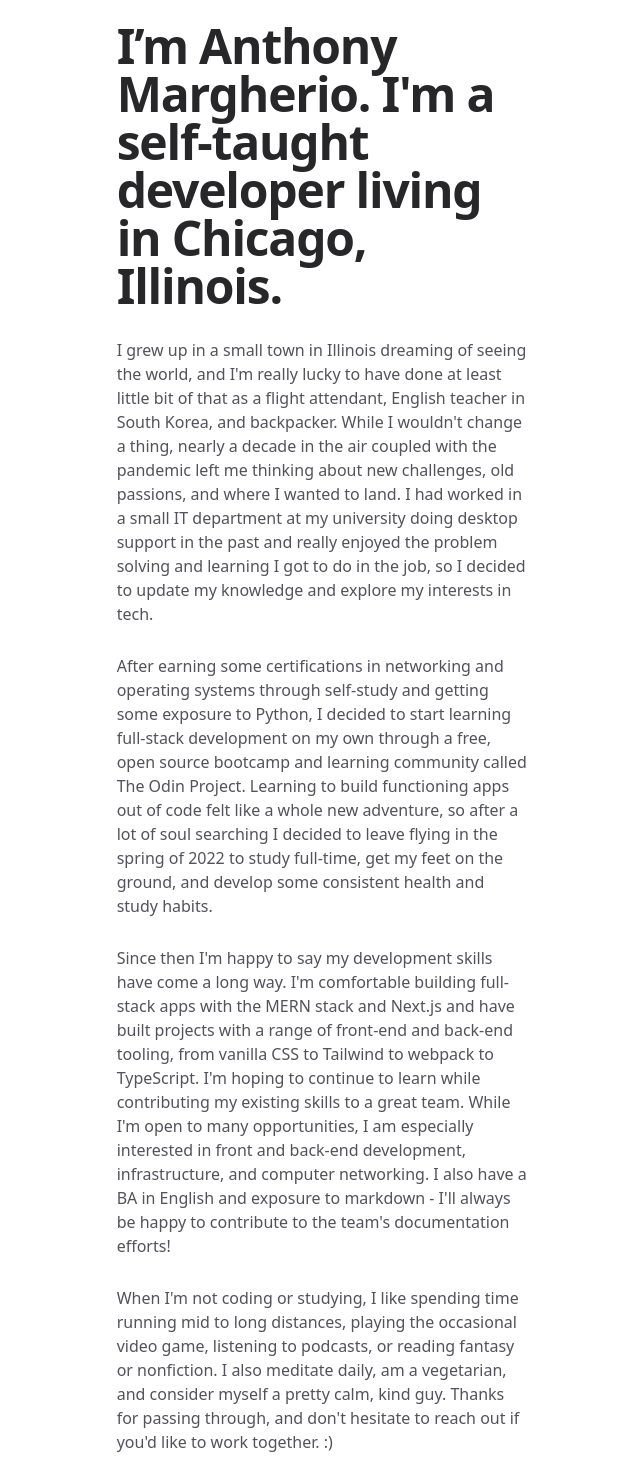
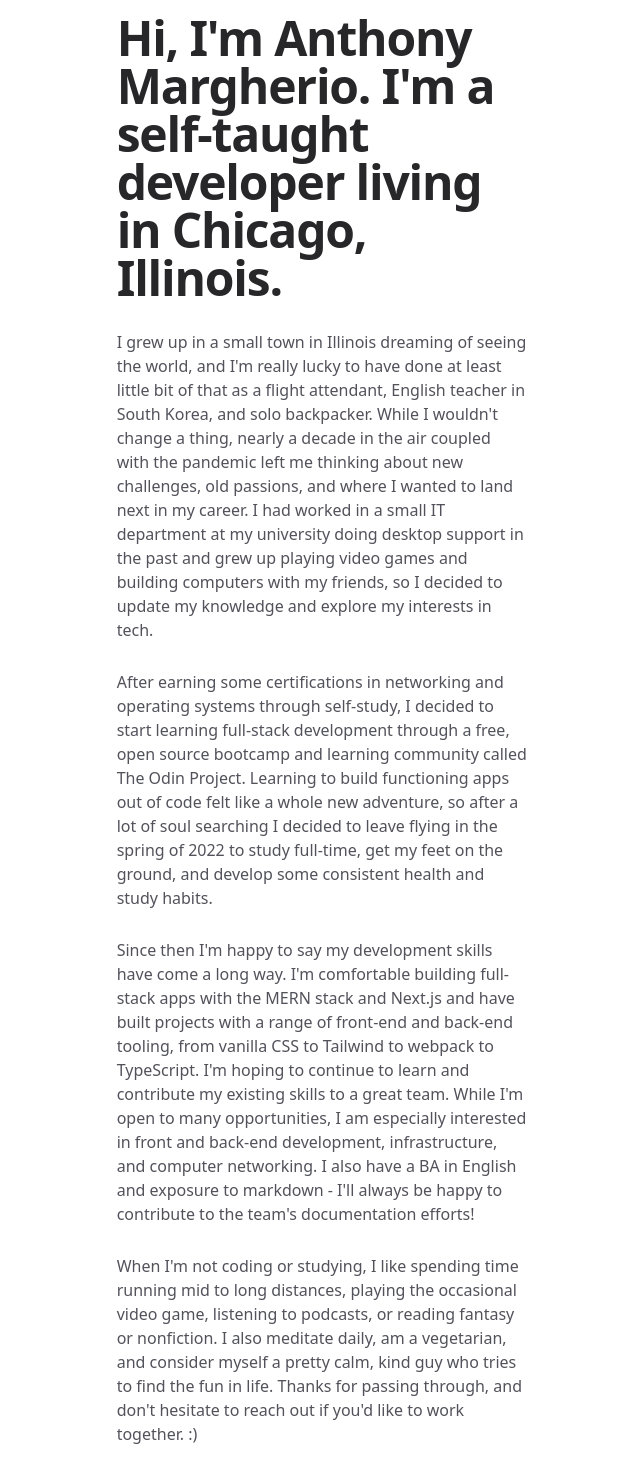
Before and after one commit to amargh2/portfolio-next, a Next.js app: page /about in a window 1280 px wide. Shown: the part 70-1540 px from the top of the page, without its empty margins (318-958 px from the left). Built offline with nearby package versions, Linux system fonts and the light colour scheme.

Commit message:
setting up layout, edits to the nav and about

```diff
--- a/src/components/Nav.tsx
+++ b/src/components/Nav.tsx
@@ -4,7 +4,7 @@ export default function Nav() {
     <div className="flex align-middle justify-center py-2">
       <div className="flex justify-center align-middle">
         <div className="flex rounded-full bg-white/90 px-3 text-sm font-medium text-zinc-800 shadow-lg shadow-zinc-800/5 ring-1 ring-zinc-900/5 backdrop-blur dark:bg-zinc-800/90 dark:text-zinc-200 dark:ring-white/10">
-          <Link href='/home'>
+          <Link href='/'>
             <button
               type="button"
               className="hover:bg-gradient-to-r hover:to-indigo-500 hover:from-cyan-300 rounded-l-lg bg-gradient-to-br py-1 w-24 hover:text-white font-medium"
--- a/src/pages/about.tsx
+++ b/src/pages/about.tsx
@@ -12,7 +12,7 @@ export default function About () {
       </Head>
       <Nav />
 
-      <div className="mt-4">
+      <div className="mt-2 mb-4">
         <div className="grid grid-cols-1 gap-y-16 lg:grid-cols-3 lg:grid-rows-[auto_1fr] lg:gap-y-12">
           <div className="lg:pl-20">
             <div className="max-w-xs px-2.5 lg:max-w-none">
@@ -21,22 +21,23 @@ export default function About () {
           <div className="lg:order-second lg:row-span-2 flex justify-center m-2">
             <div className="mt-6 space-y-7 text-base text-zinc-600 dark:text-zinc-400">
             <h1 className="text-4xl font-bold tracking-tight text-zinc-800 dark:text-zinc-100 sm:text-5xl">
-              I’m Anthony Margherio. I'm a self-taught developer living in Chicago, Illinois.
+              Hi, I'm Anthony Margherio. I'm a self-taught developer living in Chicago, Illinois.
             </h1>
               <p>
                 I grew up in a small town in Illinois dreaming of seeing the world,
                 and I'm really lucky to have done at least little bit of that
-                as a flight attendant, English teacher in South Korea, and backpacker. While I wouldn't change a thing,
+                as a flight attendant, English teacher in South Korea, and solo backpacker.
+                While I wouldn't change a thing,
                 nearly a decade in the air coupled with the pandemic left me thinking about
-                new challenges, old passions, and where I wanted to land.
+                new challenges, old passions, and where I wanted to land next in my career.
                 I had worked in a small IT department at my university doing desktop support in the past and
-                really enjoyed the problem solving and learning I got to do in the job,
-                so I decided to update my knowledge and explore my interests in tech.
+                grew up playing video games and building computers with my friends, so I decided to
+                update my knowledge and explore my interests in tech.
                 </p>
                 <p>
                 After earning some certifications in networking and operating systems
-                through self-study and getting some exposure to Python, I decided to
-                start learning full-stack development on my own through a free, open source bootcamp and
+                through self-study, I decided to
+                start learning full-stack development through a free, open source bootcamp and
                 learning community called The Odin Project. Learning to build functioning apps out of code
                 felt like a whole new adventure, so
                 after a lot of soul searching I decided to leave flying in the spring of 2022 to
@@ -48,7 +49,7 @@ export default function About () {
                 Since then I'm happy to say my development skills have come a long way.
                 I'm comfortable building full-stack apps with the MERN stack and Next.js and have built projects
                 with a range of front-end and back-end tooling, from vanilla CSS to Tailwind to webpack to
-                TypeScript. I'm hoping to continue to learn while contributing my existing skills
+                TypeScript. I'm hoping to continue to learn and contribute my existing skills
                 to a great team. While I'm open to many opportunities, I am especially interested
                 in front and back-end development, infrastructure, and computer networking. I
                 also have a BA in English and exposure to markdown - I'll always be happy to contribute
@@ -57,8 +58,9 @@ export default function About () {
               <p>
                 When I'm not coding or studying, I like spending time running mid to long
                 distances, playing the occasional video game, listening to podcasts, or reading fantasy or
-                nonfiction. I also meditate daily, am a vegetarian, and consider myself a pretty calm, kind guy. Thanks for passing
-                through, and don't hesitate to reach out if you'd like to work together. :)
+                nonfiction. I also meditate daily, am a vegetarian, and consider myself a pretty calm, kind guy who
+                tries to find the fun in life.
+                Thanks for passing through, and don't hesitate to reach out if you'd like to work together. :)
 
               </p>
             </div>
--- a/src/pages/index.tsx
+++ b/src/pages/index.tsx
@@ -1,4 +1,3 @@
-import Header from '@/components/Header'
 import Nav from '@/components/Nav'
 export default function Home() {
   return (
--- a/src/pages/projects.tsx
+++ b/src/pages/projects.tsx
@@ -1,6 +1,8 @@
+import Nav from "@/components/Nav"
 export default function Projects() {
     return (
         <div>
+            <Nav/>
             <div>
                 <h1>project</h1>
                 <div></div>
```
Also changed, not shown: src/pages/home.tsx (added).
